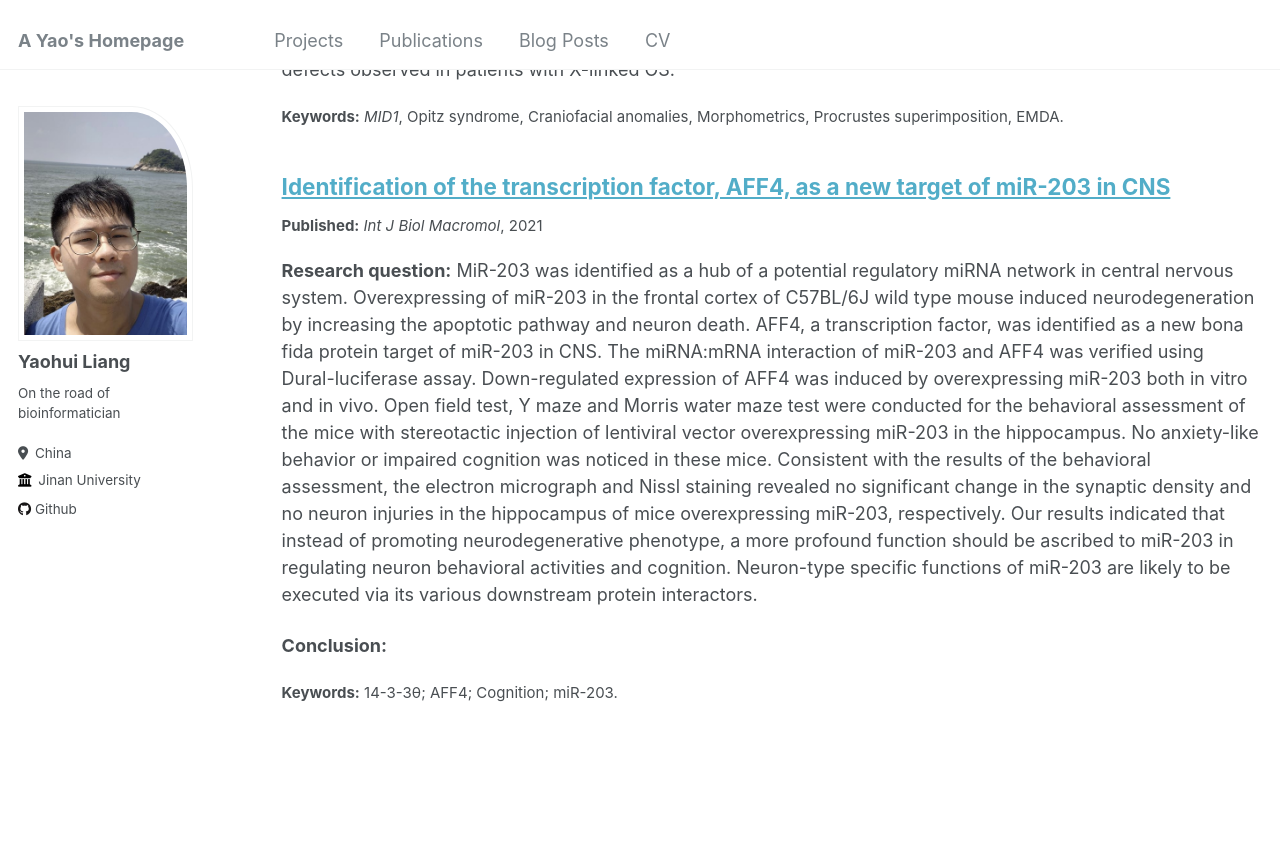
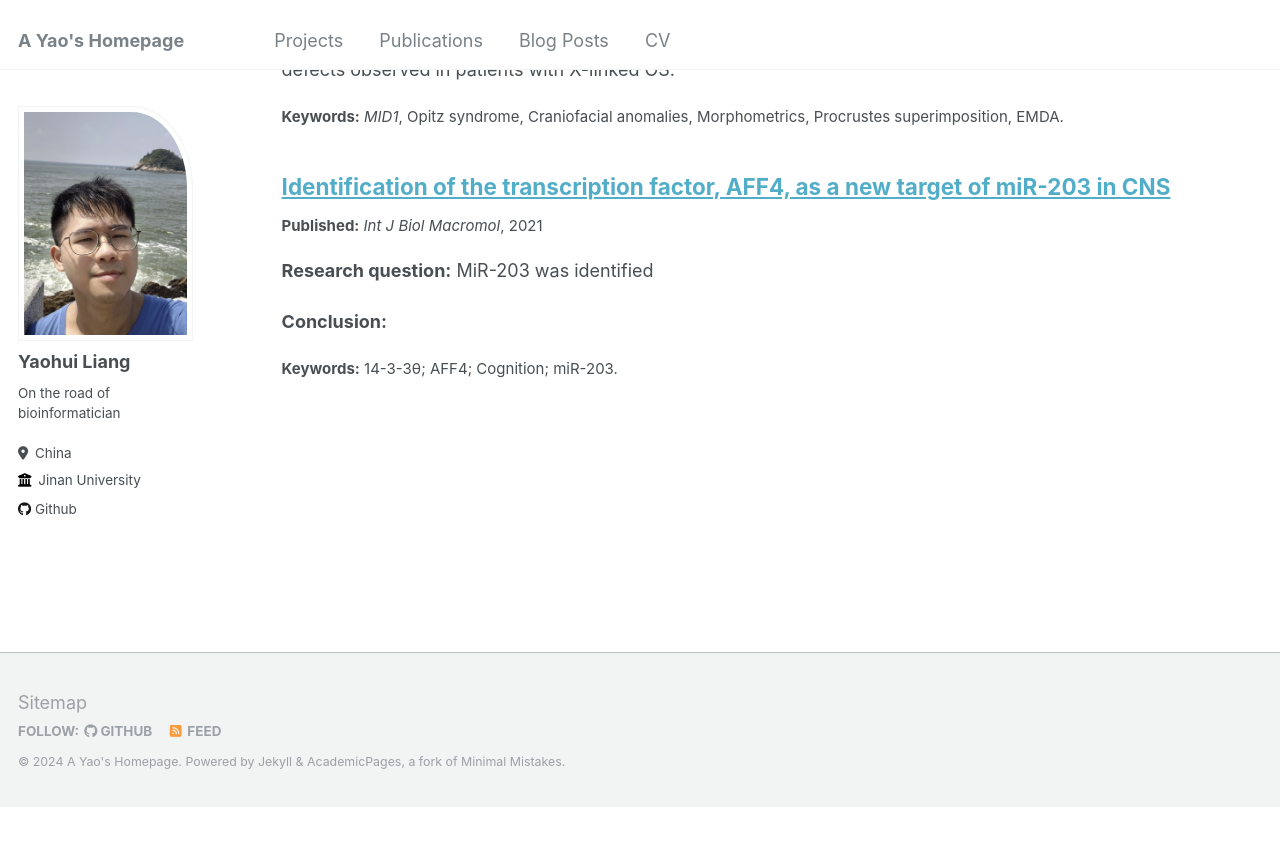
Before and after one commit to Stupid1Fish/Academic-Pages, a Jekyll site: the page built from _pages/publications.md, in a window 1280 px wide and 900 px high, scrolled down 366 px. Shown: the top 846 px of the window. Built offline with Jekyll 4.4.1, drawn with Linux system fonts in a browser that asks for light colours; after the commit the page ends 1174 px from its top, so only the background shows below that.

Commit message:
Update 2021-paper1.md

```diff
--- a/_publications/2021-paper1.md
+++ b/_publications/2021-paper1.md
@@ -5,7 +5,7 @@ collection: publications
 permalink:
 date: 2021-04-18
 venue: '<i>Int J Biol Macromol</i>'
-research_question: 'MiR-203 was identified as a hub of a potential regulatory miRNA network in central nervous system. Overexpressing of miR-203 in the frontal cortex of C57BL/6J wild type mouse induced neurodegeneration by increasing the apoptotic pathway and neuron death. AFF4, a transcription factor, was identified as a new bona fida protein target of miR-203 in CNS. The miRNA:mRNA interaction of miR-203 and AFF4 was verified using Dural-luciferase assay. Down-regulated expression of AFF4 was induced by overexpressing miR-203 both in vitro and in vivo. Open field test, Y maze and Morris water maze test were conducted for the behavioral assessment of the mice with stereotactic injection of lentiviral vector overexpressing miR-203 in the hippocampus. No anxiety-like behavior or impaired cognition was noticed in these mice. Consistent with the results of the behavioral assessment, the electron micrograph and Nissl staining revealed no significant change in the synaptic density and no neuron injuries in the hippocampus of mice overexpressing miR-203, respectively. Our results indicated that instead of promoting neurodegenerative phenotype, a more profound function should be ascribed to miR-203 in regulating neuron behavioral activities and cognition. Neuron-type specific functions of miR-203 are likely to be executed via its various downstream protein interactors.'
+research_question: 'MiR-203 was identified'
 keywords: '14-3-3θ; AFF4; Cognition; miR-203.'
 paperurl: 'https://pubmed.ncbi.nlm.nih.gov/33878354/'
 citation: 'Li S, Liang X, Liang Y et al. (2021) "Identification of the transcription factor, AFF4, as a new target of miR-203 in CNS"，<i>Int J Biol Macromol</i>.  '
```
